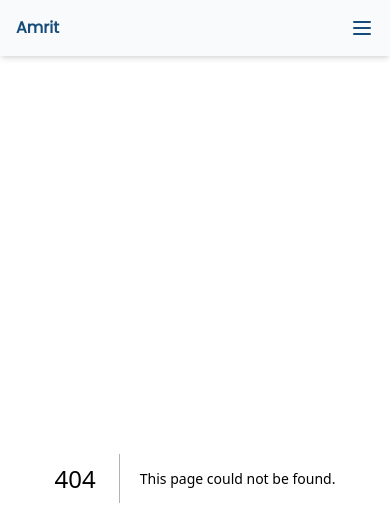
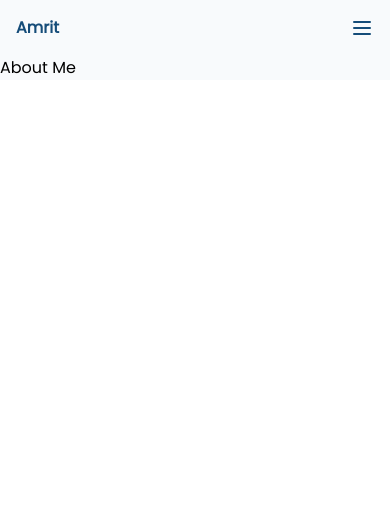
Before and after one commit to amrit-niure/Niure, a Next.js app: page /about in a window 390 px wide. Before the commit this address had no page. Shown: the top 526 px of the page. Built offline with nearby package versions, Linux system fonts and the light colour scheme.

Commit message:
Responsive navbar created

```diff
--- /dev/null
+++ b/src/app/about/page.tsx
@@ -0,0 +1,9 @@
+import { FC } from 'react';
+
+interface AboutProps {};
+
+const About: FC<AboutProps> = ({}) => {
+  return <div> About Me  </div>;
+};
+
+export default About;
--- a/src/app/globals.css
+++ b/src/app/globals.css
@@ -10,6 +10,9 @@
 
 html {
   scroll-behavior: smooth;
+  transition-property: all;
+  transition-timing-function: ease-in-out;
+  transition-duration: 200ms;
 }
 .container {
   max-width: 968px;
@@ -25,12 +28,12 @@ html {
 .main {
   overflow: hidden;
 }
-.header{
-  transition: .4s;
+.header {
+  transition: 0.4s;
 }
 .section {
   padding: 4.5rem 0 1rem;
 }
-li{
+li {
   list-style-type: none;
 }
--- a/src/app/layout.tsx
+++ b/src/app/layout.tsx
@@ -18,11 +18,14 @@ export default function RootLayout({
   children: React.ReactNode
 }) {
   return (
-    <html lang="en">
+    <html lang="en" className=''>
       <body className={poppins.className}>
         <Providers>
         <Navbar />
+        <div className='bg-slate-50 dark:bg-slate-900  transition-all ease-in-out duration-200 '>
+
         {children}
+        </div>
         {/* <Footer /> */}
         </Providers>
       </body>
--- a/src/app/page.tsx
+++ b/src/app/page.tsx
@@ -8,7 +8,7 @@ interface pageProps {}
 const page: FC<pageProps> = ({}) => {
 
   return (
-    <main className="flexbox dark:bg-slate-900">
+    <main className="flexbox dark:bg-slate-900 transition ease-linear duration-200">
       <div className="container relative text-primary dark:text-slate-100">
         <Landing />
         <FloatingIcons />
--- /dev/null
+++ b/src/app/projects/page.tsx
@@ -0,0 +1,9 @@
+import { FC } from 'react';
+
+interface ProjectsProps {};
+
+const Projects: FC<ProjectsProps> = ({}) => {
+  return <div> Projects </div>;
+};
+
+export default Projects;
--- a/src/components/Navbar.tsx
+++ b/src/components/Navbar.tsx
@@ -11,8 +11,8 @@ const Navbar: FC<NavbarProps> = ({}) => {
   const [show, setShow] = useState<boolean>(false);
   const { theme, setTheme } = useTheme();
   return (
-    <header className="flexbox bg-slate-50 dark:bg-slate-900 shadow-md">
-      <nav className="container h-header flex items-center text-primary w-full  ">
+    <header className="flexbox bg-slate-50 dark:bg-slate-900 shadow-md transition-all ease-in-out duration-200 ">
+      <nav className="container h-header flex items-center text-primary w-full ">
         <Link href={"/"} className="font-semibold mr-auto dark:text-slate-100">
           Amrit
         </Link>
--- a/src/components/Sidebar.tsx
+++ b/src/components/Sidebar.tsx
@@ -1,12 +1,15 @@
 "use client";
 import { FC } from "react";
-import { X, BookOpen,Code } from "lucide-react";
+import { X, BookOpen, Code, User2, Sun, Moon } from "lucide-react";
 import Link from "next/link";
+import { useTheme } from "next-themes";
+import { BsGithub, BsLinkedin } from "react-icons/bs";
 interface SidebarProps {
   setShow: (value: boolean) => void;
 }
 
 const Sidebar: FC<SidebarProps> = ({ setShow }) => {
+  const { theme, setTheme } = useTheme();
   const options = [
     {
       id: 1,
@@ -15,23 +18,23 @@ const Sidebar: FC<SidebarProps> = ({ setShow }) => {
       href: "/posts",
     },
     {
-      id: 1,
+      id: 2,
       name: "Projects",
       Icon: Code,
       href: "/projects",
     },
     {
-      id: 1,
-      name: "Posts",
-      Icon: BookOpen,
-      href: "/posts",
+      id: 3,
+      name: "About",
+      Icon: User2,
+      href: "/about",
     },
   ];
   return (
-    <div className="absolute top-0 right-0 bg-slate-100 w-[200px] h-[100vh] text-primary transition ease-linear duration-500">
-      <div className="w-full h-header px-4 flex items-center ">
+    <div className="absolute top-0 right-0 flex flex-col bg-slate-100 w-[200px] h-[100vh] text-primary transition ease-in-out duration-200 dark:bg-slate-900">
+      <div className="w-full h-header  px-4 flex items-center ">
         <X
-          className="ml-auto cursor-pointer"
+          className="ml-auto cursor-pointer h-10 w-10 hover:bg-slate-200 px-2 rounded-full text-xl"
           size={28}
           onClick={() => setShow(false)}
         />
@@ -40,18 +43,36 @@ const Sidebar: FC<SidebarProps> = ({ setShow }) => {
         {options.map((option) => {
           const Icon = option.Icon;
           return (
-            <li className="group">
+            <li className="group" onClick={() => setShow(false)}>
               <Link
                 href={option.href}
-              className="text-gray-700 hover:text-indigo-600 dark:hover:text-slate-900 hover:bg-gray-50 group flex gap-3 rounded-md p-2 text-sm font-semibold dark:text-slate-200 items-center border-b-2"
+                className="text-gray-700 hover:text-purple-800 dark:hover:text-slate-900 hover:bg-gray-50 group flex gap-3 p-2 text-sm  dark:text-slate-200 items-center border-b-[1px]"
               >
-              <Icon />
+                <Icon size={20} />
                 <span className="truncate">{option.name}</span>
               </Link>
             </li>
-
           );
         })}
+        <div
+          className="hover:bg-slate-100 dark:hover:text-slate-900  p-2  dark:text-slate-100 flex gap-4 cursor-pointer text-sm"
+          onClick={() => setTheme(theme === "dark" ? "light" : "dark")}
+        >
+          {theme === "dark" ? <Sun size={20} /> : <Moon size={18} />}{" "}
+          {theme === "dark" ? "Light" : "Dark"} Mode
+        </div>
+      </div>
+      <div className="text-sm mt-auto p-2 flex items-center gap-4">
+        <span className="dark:text-slate-100">Social Links</span>
+        <a
+          href="https://www.linkedin.com/in/amrit-niure-313a75230/"
+          target="_blank"
+        >
+          <BsLinkedin className=" text-primary dark:text-white" />
+        </a>
+        <a href="https://github.com/amrit-niure" target="_blank">
+          <BsGithub className=" text-primary dark:text-white" />
+        </a>
       </div>
     </div>
   );
```
Lines whose indentation alone changed are shown as unchanged.
